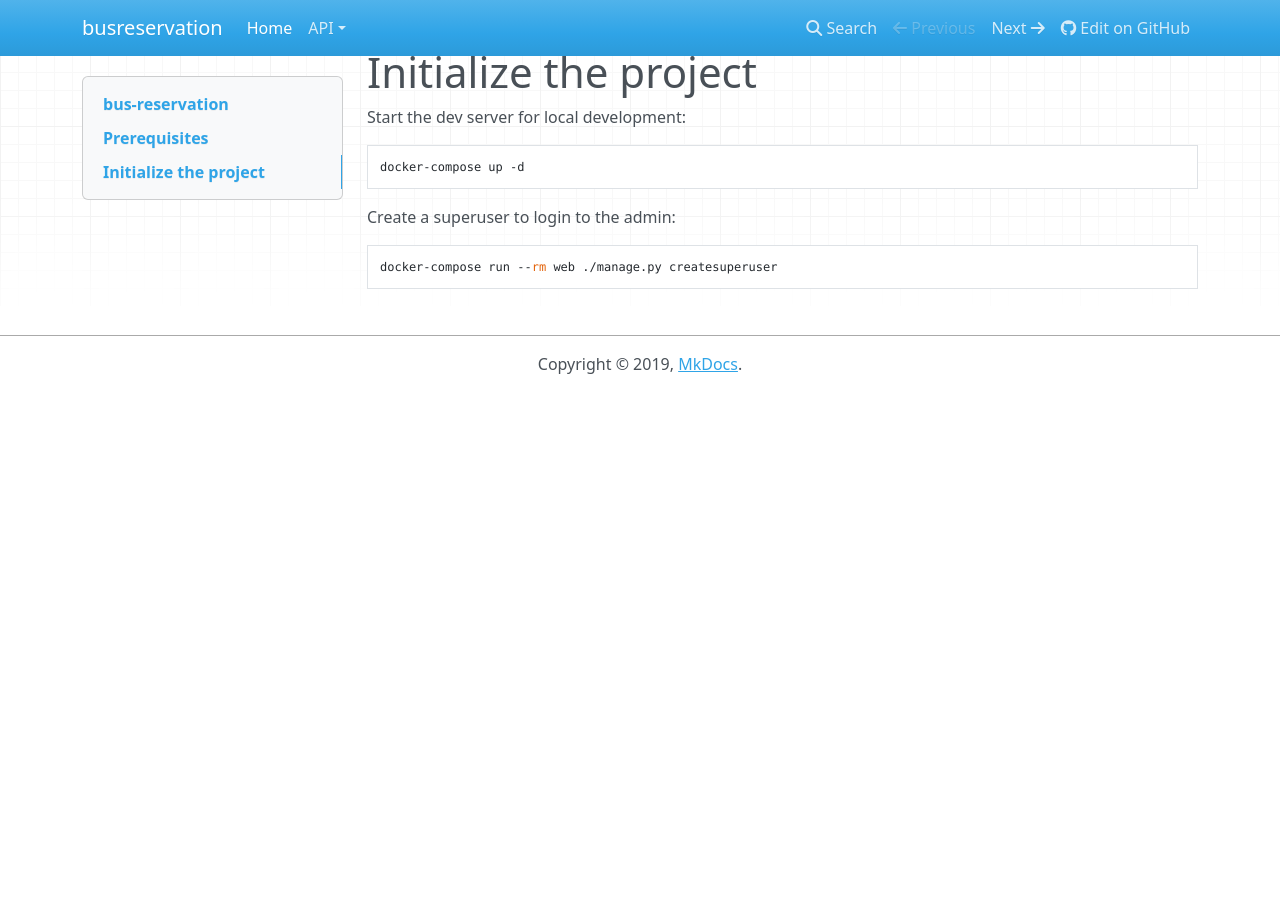
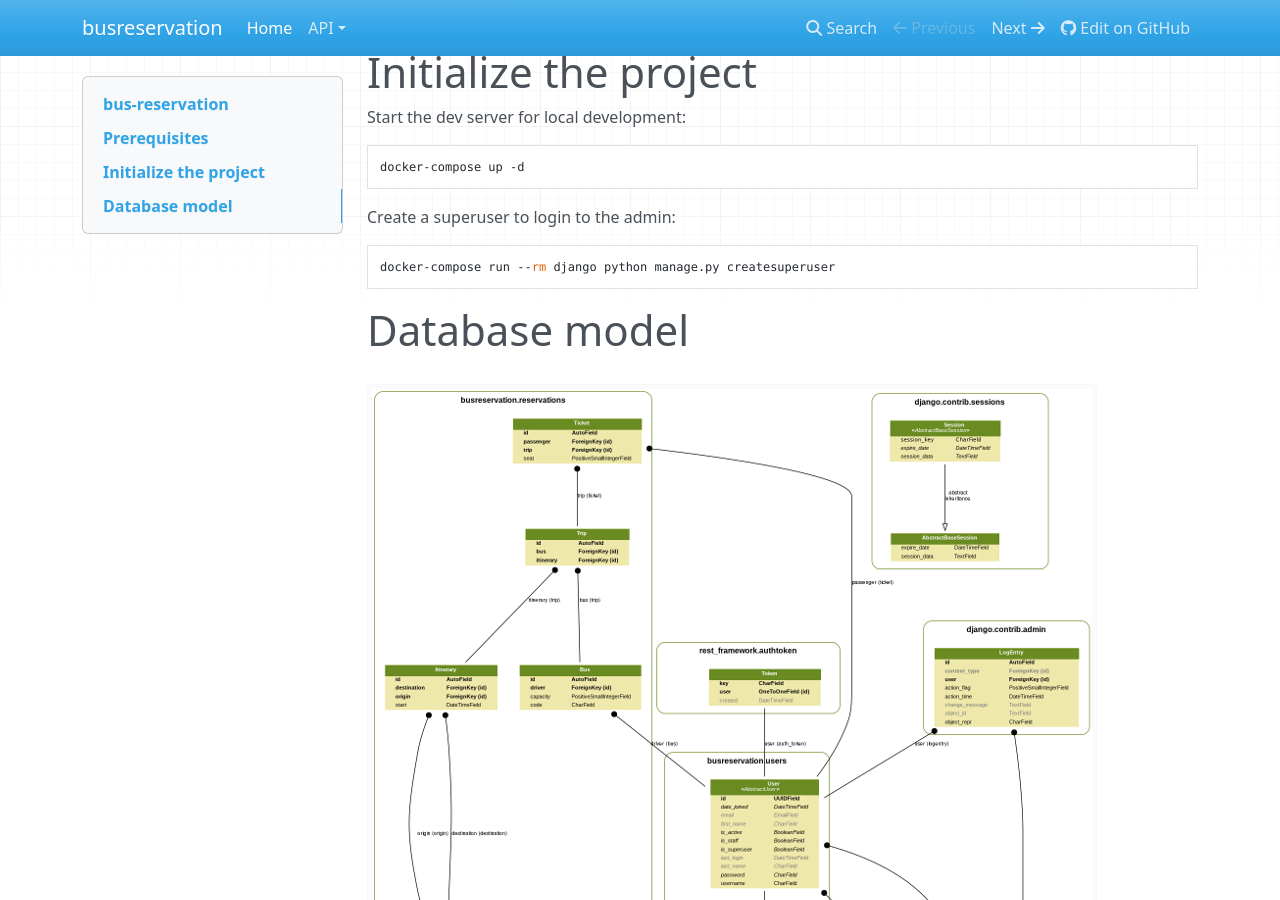
Before and after one commit to rafasis1986/bus-reservation, an MkDocs documentation site: the page built from docs/index.md, in a window 1280 px wide and 900 px high, scrolled down 346 px. Built offline with MkDocs 1.6.1, drawn with Linux system fonts in a browser that asks for light colours; nearby versions of some CDN libraries; before the commit the page ends 900 px from its top, so only the background shows below that.

Commit message:
Add: adding database diagram to the documentation

````diff
--- a/docs/index.md
+++ b/docs/index.md
@@ -21,5 +21,9 @@ docker-compose up -d
 Create a superuser to login to the admin:
 
 ```bash
-docker-compose run --rm web ./manage.py createsuperuser
+docker-compose run --rm django python manage.py createsuperuser
 ```
+
+# Database model
+
+![Models Image](models.png)
````
Also changed, not shown: docs/api/users.md (+2 -2 lines), docs/models.png (added).
